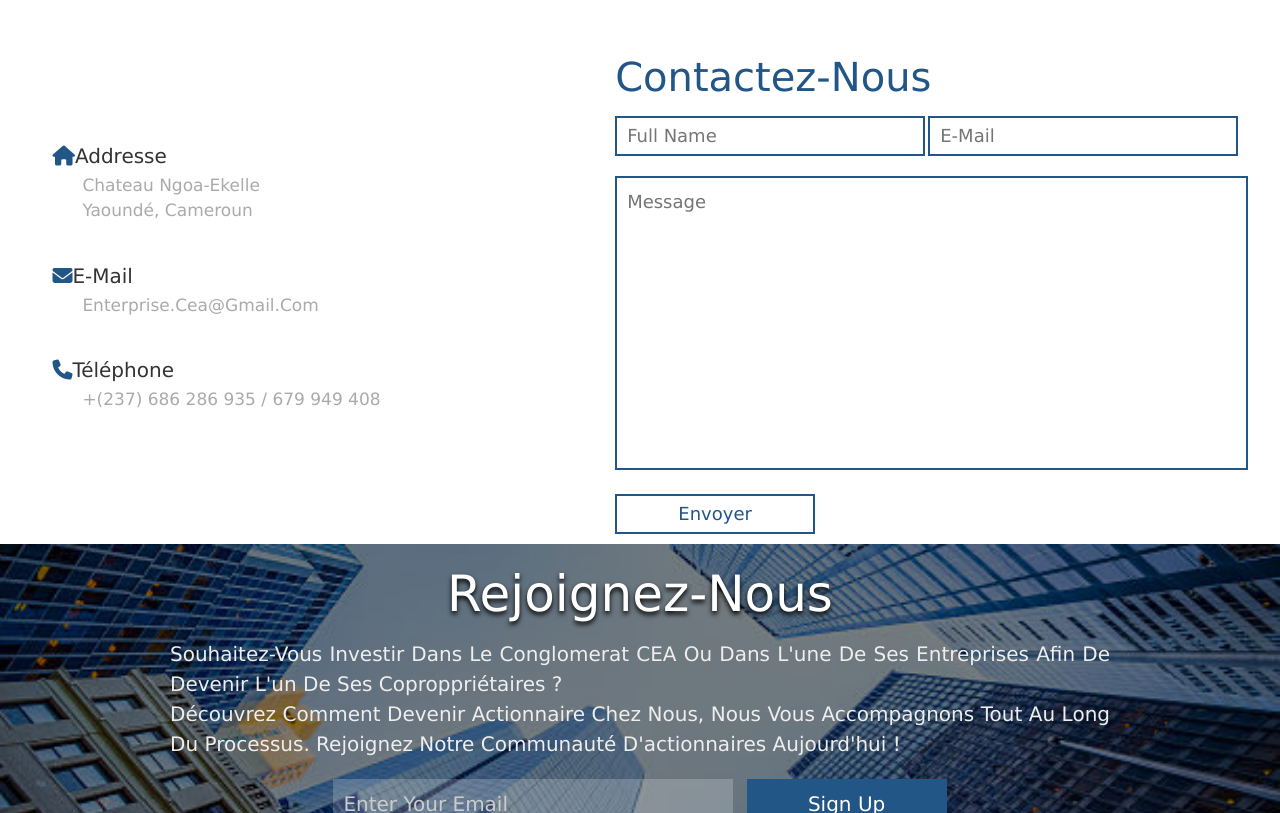
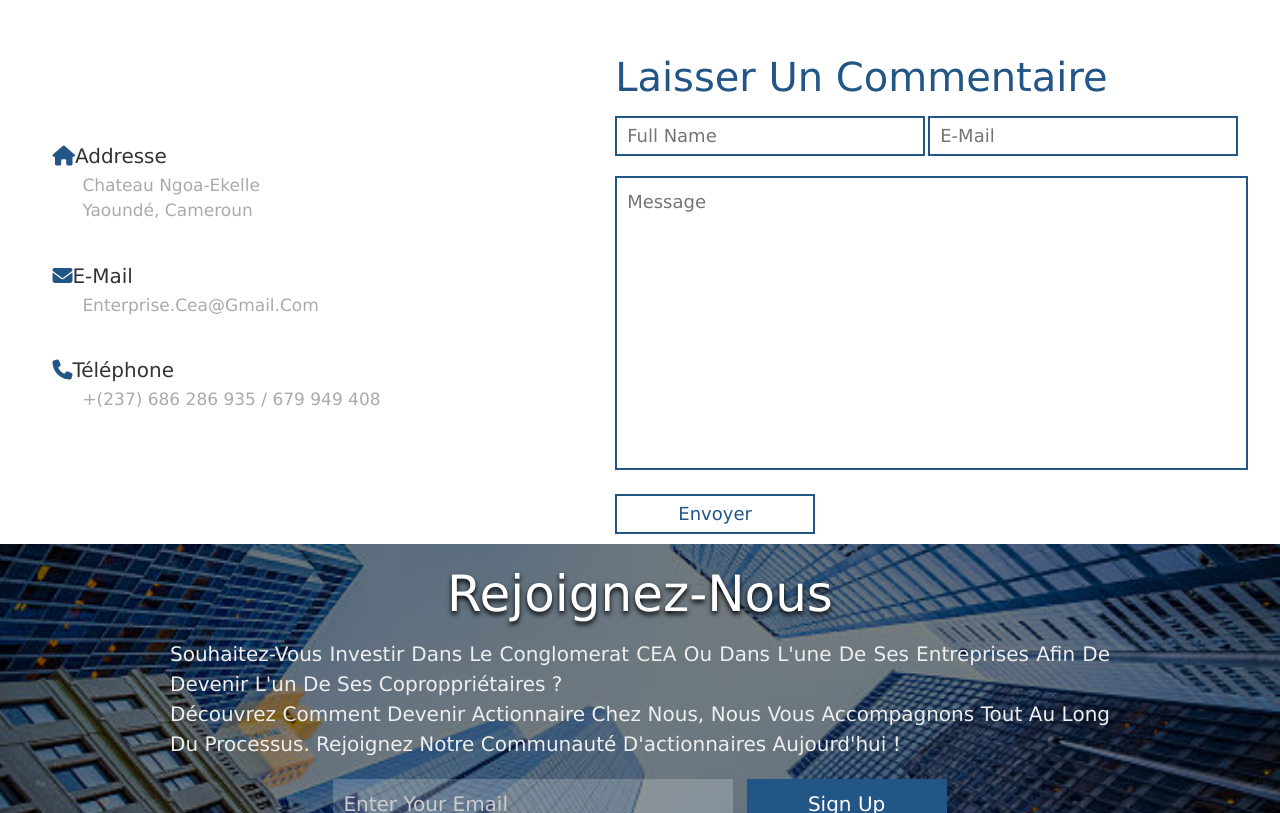
Before and after one commit to CEA-Enterprise/enterprisecea.com, a plain HTML site: page index.html in a window 1280 px wide. Shown: the part 8281-9094 px from the top of the page. Drawn offline with nearby package versions, Linux system fonts and the light colour scheme; grey boxes are pictures that could not be loaded.

Commit message:
Update index.html

```diff
--- a/index.html
+++ b/index.html
@@ -624,7 +624,7 @@ height="0" width="0" style="display:none;visibility:hidden"></iframe></noscript>
                 <input type="submit" value="message">
         </form -->
             <form action="https://formsubmit.co/enterprisecea@gmail.com" method="POST">
-                <h3>Contactez-nous</h3>
+                <h3>Laisser un commentaire</h3>
                 <div class="inputBox">
                     <input type="text" name="name" placeholder="full name" required>
                     <input type="email" name="email" placeholder="e-mail" required>
```
